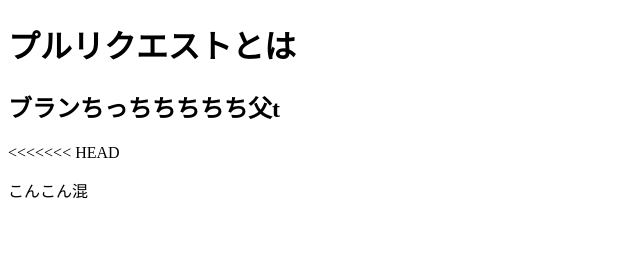
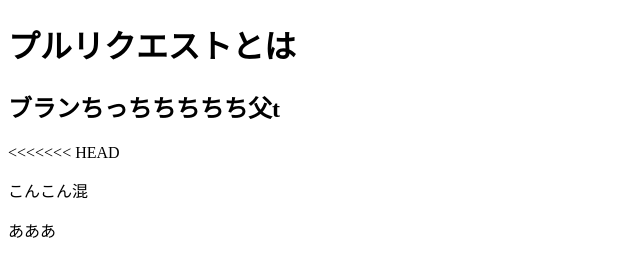
Before and after one commit to hideki4989/sozoshapullrequesttest, a plain HTML site: page index.html in a window 1280 px wide. Shown: the full height of the page, 0-640 px from the left. Drawn offline with Linux system fonts and the light colour scheme.

Commit message:
あああ

```diff
--- a/index.html
+++ b/index.html
@@ -10,5 +10,5 @@
     <h2>ブランちっちちちちち父t</h2>
 <<<<<<< HEAD
     <p>こんこん混</p>
-</body>
+    あああ
 </html>
```
